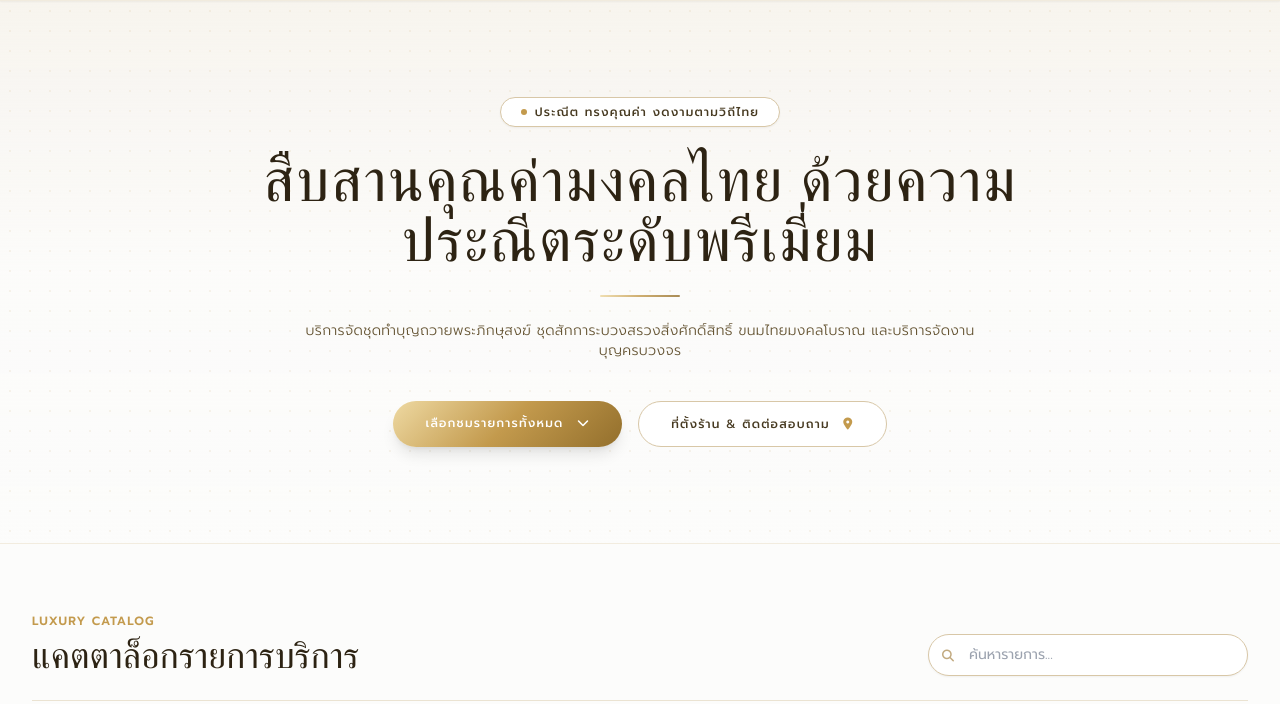
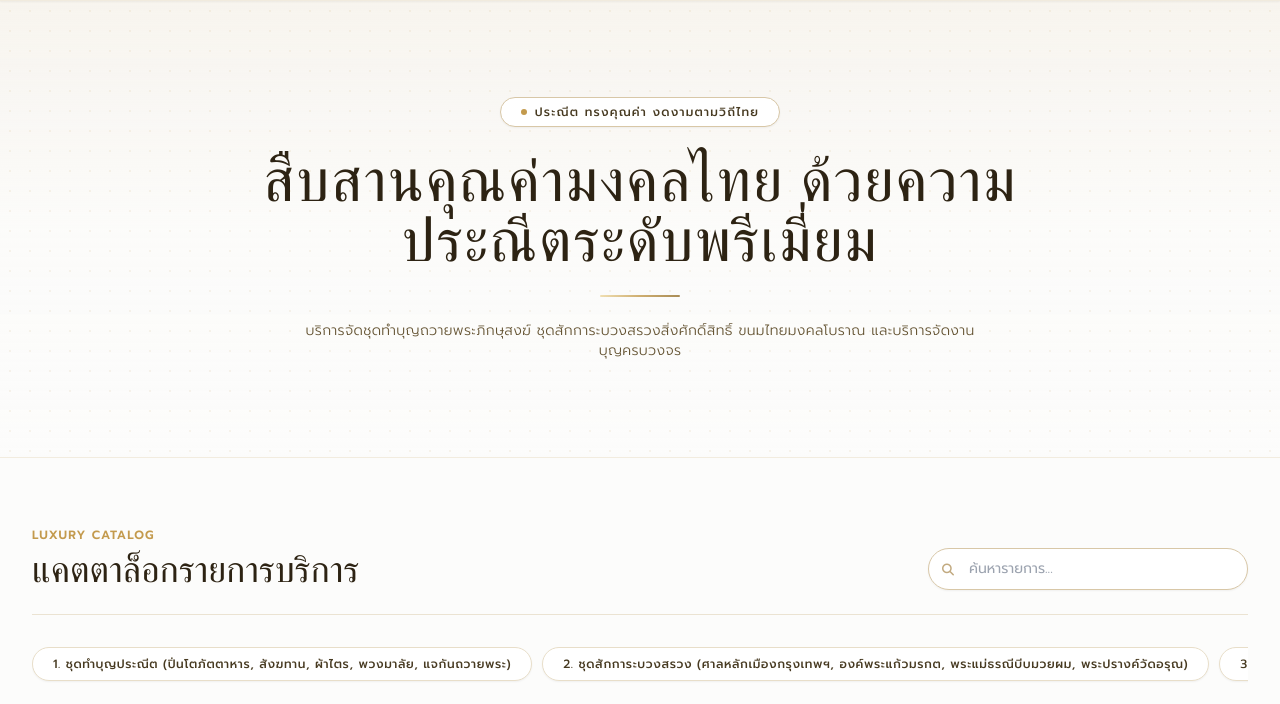
Before and after one commit to toeimar/TPlineoa, a plain HTML site: page index.html in a window 1280 px wide. Shown: the part 96-800 px from the top of the page. Drawn offline with nearby package versions, Linux system fonts and the light colour scheme; a web font is replaced by a local one.

Commit message:
Update index.html

```diff
--- a/index.html
+++ b/index.html
@@ -135,14 +135,6 @@
                     <p class="text-xs sm:text-sm text-champagne-700 max-w-2xl mx-auto font-light leading-relaxed tracking-wide">
                         บริการจัดชุดทำบุญถวายพระภิกษุสงฆ์ ชุดสักการะบวงสรวงสิ่งศักดิ์สิทธิ์ ขนมไทยมงคลโบราณ และบริการจัดงานบุญครบวงจร
                     </p>
-                    <div class="pt-4 flex flex-wrap justify-center gap-4">
-                        <a href="#categories-section" class="px-8 py-3.5 rounded-full gold-gradient text-white text-xs tracking-widest font-medium uppercase shadow-lg hover:shadow-xl transition transform hover:-translate-y-0.5">
-                            เลือกชมรายการทั้งหมด <i class="fa-solid fa-chevron-down ml-2"></i>
-                        </a>
-                        <a href="#contact-section" class="px-8 py-3.5 rounded-full bg-white text-champagne-800 border border-champagne-300 text-xs tracking-widest font-medium uppercase hover:bg-champagne-50 transition">
-                            ที่ตั้งร้าน & ติดต่อสอบถาม <i class="fa-solid fa-location-dot ml-2 text-gold"></i>
-                        </a>
-                    </div>
                 </div>
             </section>
 
```
